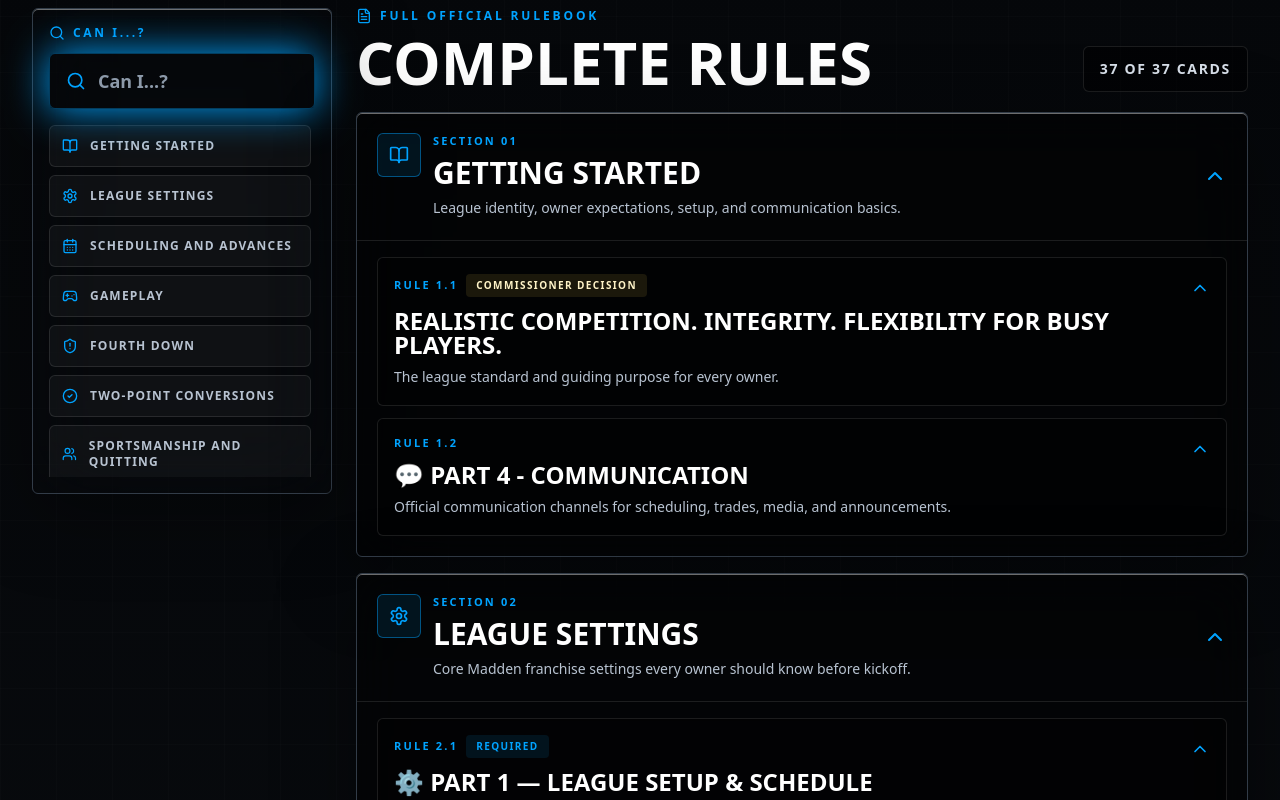
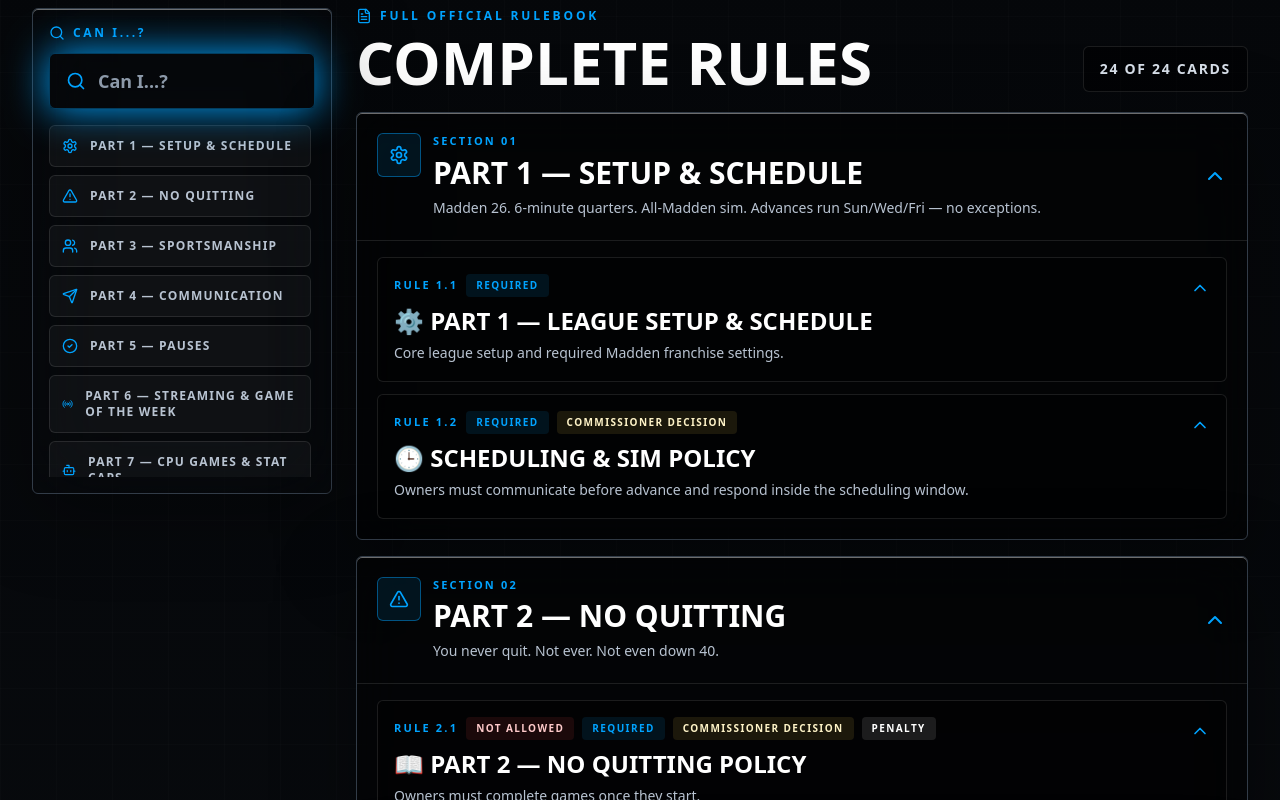
Before and after one commit to franchiseleaguehq/national-franchise-league, a Next.js app: page /rules in a window 1280 px wide. Shown: the part 1840-2640 px from the top of the page. Built offline with nearby package versions, Linux system fonts and the light colour scheme.

Commit message:
Rules page revamp: 14 clean bible sections with plain-English summaries, no duplication

```diff
--- a/src/app/rules/rulebook-data.ts
+++ b/src/app/rules/rulebook-data.ts
@@ -642,7 +642,7 @@ export const rulebookCategories: RulebookCategory[] = [
 export const rulebookQuickStats = [
   ["Version", rulebookMeta.version],
   ["Updated", rulebookMeta.lastUpdated],
-  ["Sections", "17"],
+  ["Sections", "14"],
   ["Official Home", "NFL Website"],
 ];
 
--- a/src/app/rules/rules-rulebook.tsx
+++ b/src/app/rules/rules-rulebook.tsx
@@ -69,129 +69,104 @@ type ChatMessage = {
 
 const categorySpecs: Array<{ title: string; summary: string; icon: LucideIcon; ruleTitles: string[] }> = [
   {
-    title: "Getting Started",
-    summary: "League identity, owner expectations, setup, and communication basics.",
-    icon: BookOpen,
-    ruleTitles: [
-      "Realistic Competition. Integrity. Flexibility for Busy Players.",
-      "💬 Part 4 - Communication",
-    ],
+    title: "Part 1 — Setup & Schedule",
+    summary: "Madden 26. 6-minute quarters. All-Madden sim. Advances run Sun/Wed/Fri — no exceptions.",
+    icon: Settings,
+    ruleTitles: ["⚙️ Part 1 — League Setup & Schedule", "🕒 Scheduling & Sim Policy"],
   },
   {
-    title: "League Settings",
-    summary: "Core Madden franchise settings every owner should know before kickoff.",
-    icon: Settings,
-    ruleTitles: ["⚙️ Part 1 — League Setup & Schedule"],
+    title: "Part 2 — No Quitting",
+    summary: "You never quit. Not ever. Not even down 40.",
+    icon: AlertTriangle,
+    ruleTitles: ["📖 Part 2 — No Quitting Policy"],
   },
   {
-    title: "Scheduling and Advances",
-    summary: "Advance timing, 10-hour response windows, force wins, and sim outcomes.",
-    icon: CalendarDays,
-    ruleTitles: ["🕒 Scheduling & Sim Policy", "💬 Part 4 - Communication"],
+    title: "Part 3 — Sportsmanship",
+    summary: "Play real football. No cheese, no glitches, no running up the score.",
+    icon: Users,
+    ruleTitles: ["💪 Part 3 -Sportsmanship & Conduct"],
   },
   {
-    title: "Gameplay",
-    summary: "Realistic football standards, exploit prevention, pauses, defense, and game flow.",
-    icon: Gamepad2,
-    ruleTitles: [
-      "⏸️ Part 5 — Pause & In-Game Communication",
-      "🧠 Part 11 — Gameplay Conduct",
-      "🛡️ Part 12 — Defense, Goal Line, & 4th Down Rules",
-    ],
+    title: "Part 4 — Communication",
+    summary: "GroupMe is home. Answer within 10 hours or risk the force L.",
+    icon: Send,
+    ruleTitles: ["💬 Part 4 - Communication"],
   },
   {
-    title: "Fourth Down",
-    summary: "When owners may go for it and when they must punt.",
-    icon: ShieldAlert,
-    ruleTitles: ["🛡️ Part 12 — Defense, Goal Line, & 4th Down Rules"],
+    title: "Part 5 — Pauses",
+    summary: "Two pauses a half. Say something before you unpause.",
+    icon: CheckCircle2,
+    ruleTitles: ["⏸️ Part 5 — Pause & In-Game Communication"],
   },
   {
-    title: "Two-Point Conversions",
-    summary: "When two-point attempts are allowed.",
-    icon: CheckCircle2,
-    ruleTitles: ["🛡️ Part 12 — Defense, Goal Line, & 4th Down Rules"],
+    title: "Part 6 — Streaming & Game of the Week",
+    summary: "Stream your games. 2 Games of the Week per advance — NFC vs AFC.",
+    icon: Radio,
+    ruleTitles: ["📺 Part 6 — Streaming & Game of the Week"],
   },
   {
-    title: "Sportsmanship and Quitting",
-    summary: "Respect standards, no-quitting rules, disconnects, and league conduct.",
-    icon: Users,
-    ruleTitles: [
-      "📖 Part 2 — No Quitting Policy",
-      "\n💪 Part 3 -Sportsmanship & Conduct",
-      "⚡ Part 13-Disconnections",
-    ],
+    title: "Part 7 — CPU Games & Stat Caps",
+    summary: "Play the CPU straight. Stat caps apply — no padding numbers.",
+    icon: Bot,
+    ruleTitles: ["🤖 Part 7 — CPU Games & Stat Caps"],
   },
   {
-    title: "Streaming and Games of the Week",
-    summary: "Mandatory streaming, Games of the Week, playoff streams, rewards, and highlights.",
-    icon: Radio,
-    ruleTitles: ["📺 Part 6 — Streaming & Game of the Week", "🏟️ Playoff Streaming Rotation:"],
+    title: "Part 8 — Salary Cap & Trades",
+    summary: "Every trade needs committee approval. No cap games.",
+    icon: Scale,
+    ruleTitles: ["💰 Part 8 — Salary Cap & Trading Rules"],
   },
   {
-    title: "Trades",
-    summary: "Trade committee approval, trade limits, anti-collusion, and CPU trade restrictions.",
-    icon: Scale,
-    ruleTitles: ["💰 Part 8 — Salary Cap & Trading Rules"],
+    title: "Part 9 — Lottery & Free Agency",
+    summary: "New Madden, fresh draft. Last pick gets the first free-agent claim.",
+    icon: ClipboardCheck,
+    ruleTitles: ["🧾 Part 9 — Team Lottery & Free Agency System"],
   },
   {
-    title: "Franchise Management and Player Personnel",
-    summary: "Salary cap, team lottery, free agency, season rewards, and editing policy.",
-    icon: ClipboardCheck,
-    ruleTitles: [
-      "💰 Part 8 — Salary Cap & Trading Rules",
-      "🧾 Part 9 — Team Lottery & Free Agency System",
-      "📺 Part 6 — Streaming & Game of the Week",
-      "🧩 Part 10 — Illegal Subs / Roster Rules / Editing",
-    ],
+    title: "Part 10 — Rosters & Editing",
+    summary: "Keep it realistic. No illegal subs, no funny business with edits.",
+    icon: ListChecks,
+    ruleTitles: ["🧩 Part 10 — Illegal Subs / Roster Rules / Editing"],
   },
   {
-    title: "Rosters and Position Changes",
-    summary: "Illegal substitutions, roster minimums, FB policy, and player editing.",
-    icon: ListChecks,
-    ruleTitles: ["🧩 Part 10 — Illegal Subs / Roster Rules / Editing"],
+    title: "Part 11 — Gameplay Conduct",
+    summary: "Mix your coverages. 5-play cooldown on offense, 6 on defense.",
+    icon: Gamepad2,
+    ruleTitles: ["🧠 Part 11 — Gameplay Conduct"],
   },
   {
-    title: "Statistics, Development and Breakouts",
-    summary: "CPU stat caps, attribute rewards, development upgrades, and exploit prevention.",
-    icon: Sparkles,
-    ruleTitles: [
-      "🤖 Part 7 — CPU Games & Stat Caps",
-      "📺 Part 6 — Streaming & Game of the Week",
-      "🧠 Part 11 — Gameplay Conduct",
-    ],
+    title: "Part 12 — Defense & 4th Down",
+    summary: "Blitz all you want (legally). 4th-down rules keep it honest.",
+    icon: ShieldAlert,
+    ruleTitles: ["🛡️ Part 12 — Defense, Goal Line, & 4th Down Rules"],
   },
   {
-    title: "Playoffs",
-    summary: "Playoff streaming rotation and playoff disconnect approvals.",
-    icon: Trophy,
-    ruleTitles: ["🏟️ Playoff Streaming Rotation:", "Playoff Disconnects"],
+    title: "Part 13 — Disconnections",
+    summary: "Reboot and replay from the point of disconnect.",
+    icon: X,
+    ruleTitles: ["⚡ Part 13-Disconnections"],
   },
   {
-    title: "Penalties and Discipline",
-    summary: "Strike system, suspensions, attribute reductions, removals, and documented review.",
-    icon: AlertTriangle,
-    ruleTitles: [
-      "📖 Part 2 — No Quitting Policy",
-      "🛡️ Part 12 — Defense, Goal Line, & 4th Down Rules",
-      "🤖 Part 7 — CPU Games & Stat Caps",
-      "💰 Part 8 — Salary Cap & Trading Rules",
-      "⚖️ Part 14 — League Enforcement (3-Strike System)",
-    ],
+    title: "Part 14 — Enforcement",
+    summary: "4 levels: QB sits → attribute cuts → 3 losses → you're out.",
+    icon: Gavel,
+    ruleTitles: ["⚖️ Part 14 — League Enforcement"],
   },
   {
-    title: "Commissioner Authority",
-    summary: "Commissioner review, enforcement, league recruiting, and final authority notes.",
-    icon: Gavel,
-    ruleTitles: [
-      "⚖️ Part 14 — League Enforcement (3-Strike System)",
-      "🤝 League Recruiting:",
-      "⚡ Part 13-Disconnections",
-      "League Standards",
-    ],
+    title: "Playoffs & Rewards",
+    summary: "Win in January, get paid. Streams, persona updates, and glory.",
+    icon: Trophy,
+    ruleTitles: ["🏟️ Playoff Streaming Rotation:", "Playoff Disconnects", "🎭 Persona Engine"],
+  },
+  {
+    title: "League Standards",
+    summary: "What we stand for and how new blood finds us.",
+    icon: BookOpen,
+    ruleTitles: ["League Standards", "🤝 League Recruiting:"],
   },
   {
     title: "FAQ",
-    summary: "Fast answers to the most common owner questions.",
+    summary: "Fast answers to the questions every owner asks.",
     icon: HelpCircle,
     ruleTitles: [
       "Where do owners communicate?",
@@ -618,7 +593,7 @@ export function RulesRulebook() {
               {rulebookMeta.edition}
             </h1>
             <p className="mt-4 max-w-2xl text-base leading-7 text-chrome-200 md:text-xl">
-              A simpler, mobile-first owner guide backed by the full embedded official rulebook.
+              The League Bible — every rule, in plain English. Tap a section to read the full text.
             </p>
           </div>
         </div>
```
